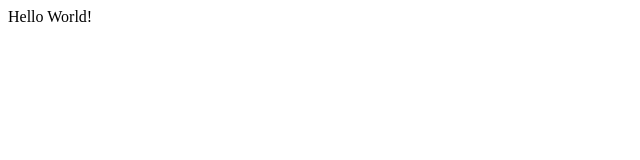
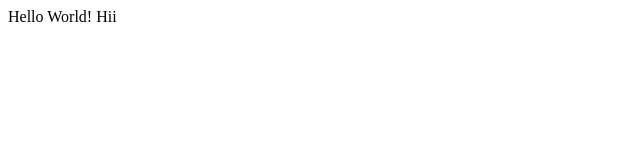
Before and after one commit to suhanidesale/devops_lab, a plain HTML site: page index.html in a window 1280 px wide. Shown: the full height of the page, 0-640 px from the left. Drawn offline with Linux system fonts and the light colour scheme.

Commit message:
hi added

```diff
--- a/index.html
+++ b/index.html
@@ -9,5 +9,6 @@
 
     <body>
         Hello World!
+        Hii
     </body>
 </html>
```
